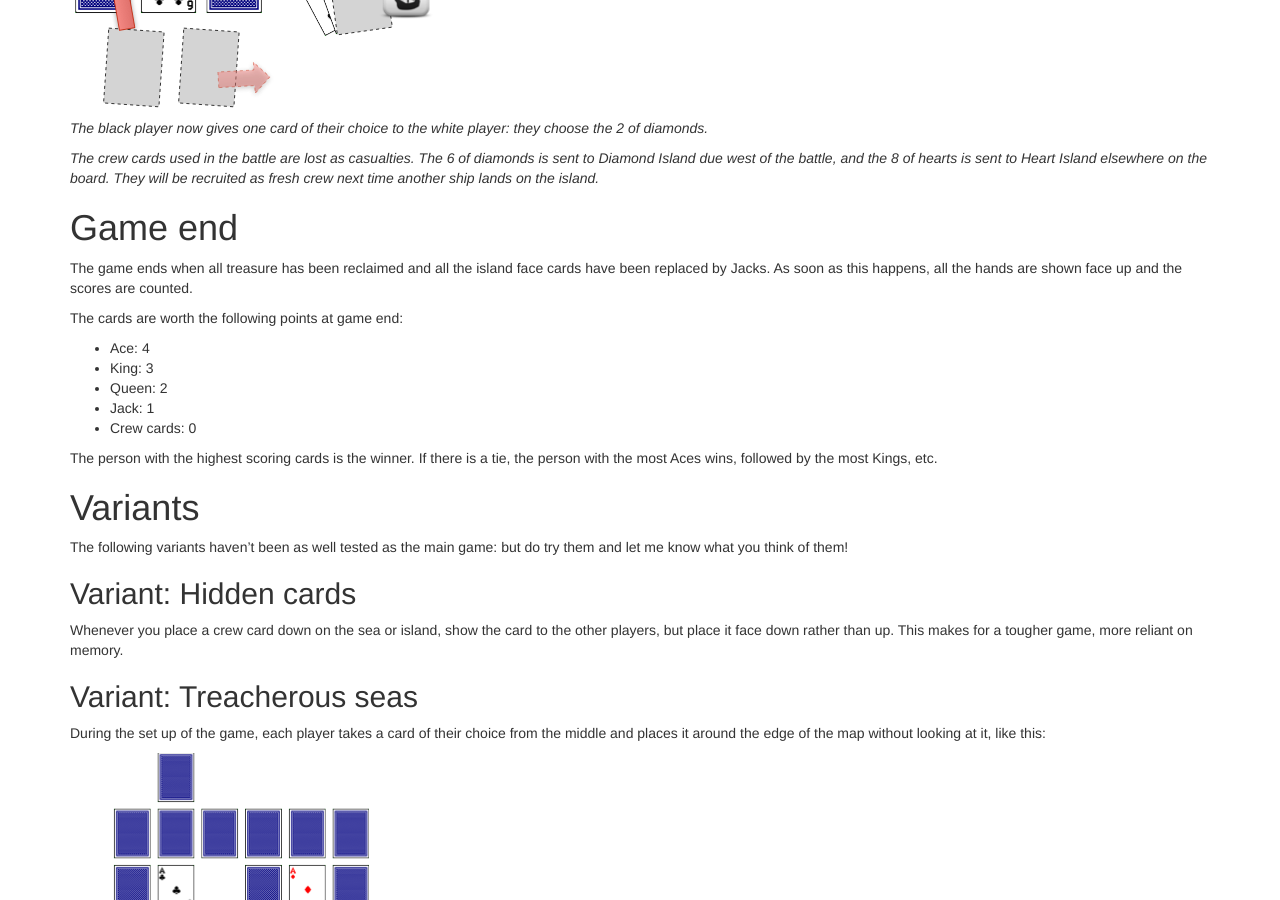
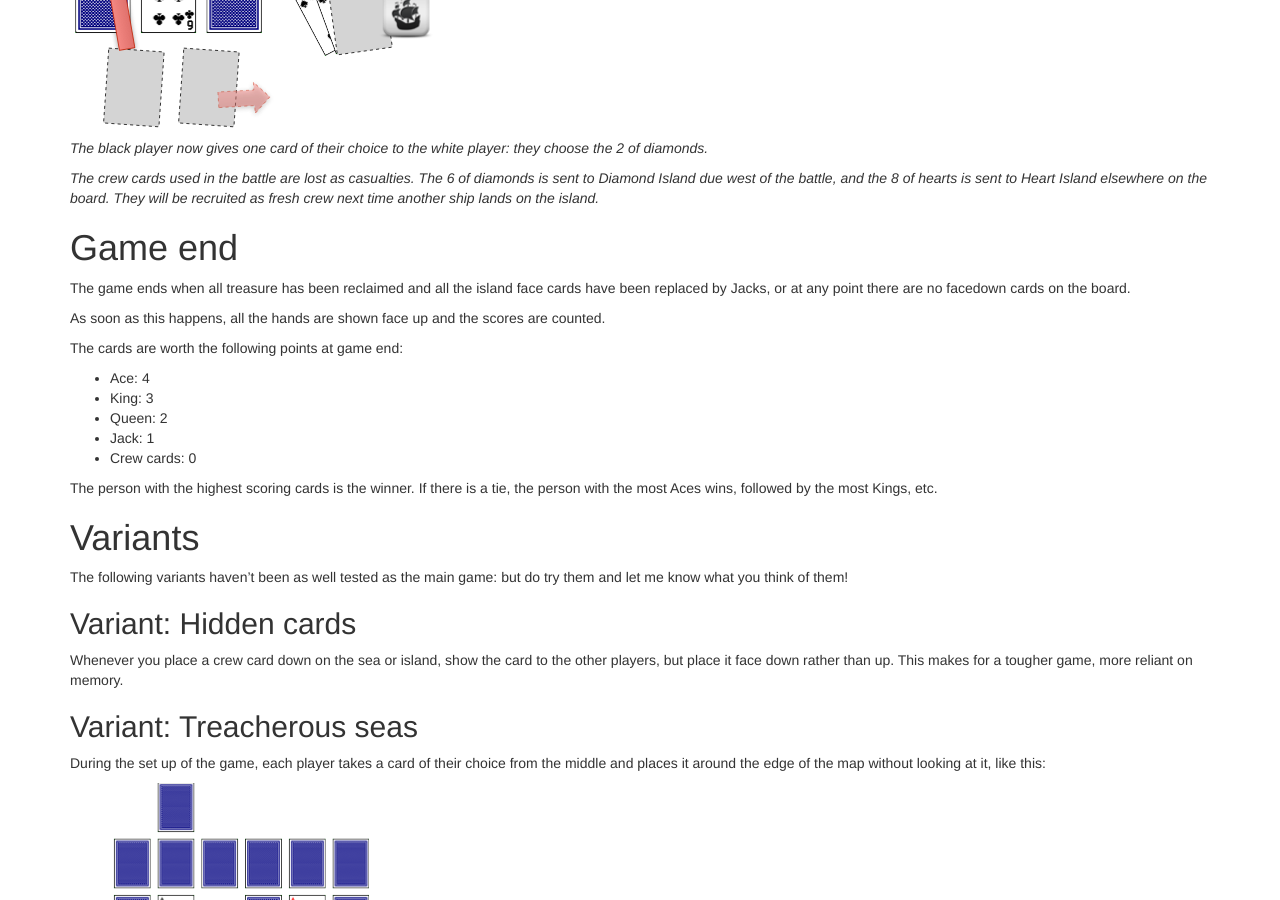
Before and after one commit to chrismdp/cardpirates, a Jekyll site: the page built from rules/index.md, in a window 1280 px wide and 900 px high, scrolled down 5623 px. Built offline with Jekyll 4.4.1, drawn with Linux system fonts in a browser that asks for light colours; nearby versions of some CDN libraries; some of the changed text lies outside the part shown.

```diff
--- a/rules/index.md
+++ b/rules/index.md
@@ -6,6 +6,8 @@
 <h2>{{ page.title }}</h2>
 
 *version 1.4.0*
+
+{% include social.html %}
 
 {% include ad-skyscraper.html %}
 
@@ -170,7 +172,9 @@
 
 # Game end
 
-The game ends when all treasure has been reclaimed and all the island face cards have been replaced by Jacks. As soon as this happens, all the hands are shown face up and the scores are counted.
+The game ends when all treasure has been reclaimed and all the island face cards have been replaced by Jacks, or at any point there are no facedown cards on the board.
+
+As soon as this happens, all the hands are shown face up and the scores are counted.
 
 The cards are worth the following points at game end:
 
```
Also changed, not shown: index.md (+5 -3 lines), assets/ipad.png (added), css/main.css (line endings or trailing spaces).
